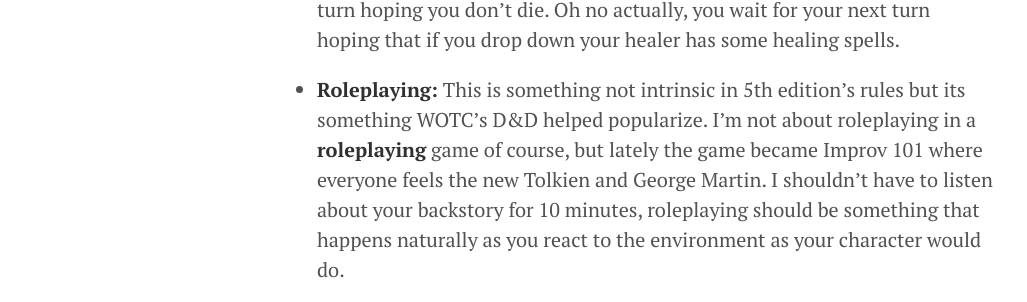
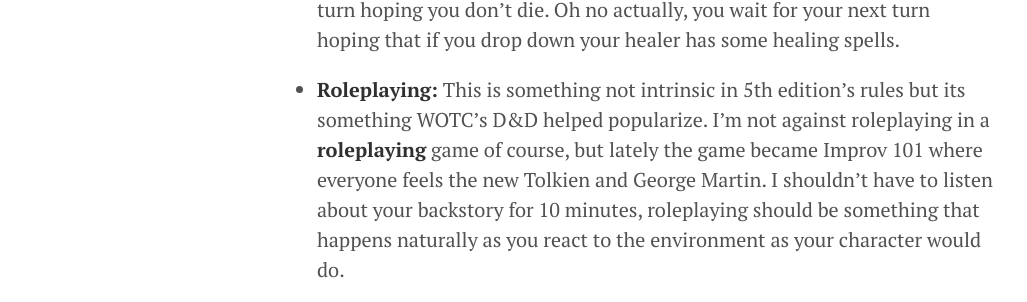
Before and after one commit to thevinter/thevinter.github.io, a Jekyll site: the page built from vinter-osr-primer.md, in a window 1280 px wide and 900 px high, scrolled down 1845 px. Shown: the part 184-486 px from the top of the window, without its empty margins (3-1030 px from the left). Built offline with Jekyll 4.4.1, drawn with Linux system fonts in a browser that asks for light colours.

Commit message:
Update vinter-osr-primer.md

```diff
--- a/vinter-osr-primer.md
+++ b/vinter-osr-primer.md
@@ -18,7 +18,7 @@ Someone will tell you D&D is a cooperative storytelling effort, others will tell
 
 * **Combat:** Combat is unfun, and it's not the DMs fault. The problem with it is that it's too long and tedious after the first few turns. You just declare your attack, roll the dice, get crazy 'cause you rolled a 20 and wait for your next turn hoping you don't die. Oh no actually, you wait for your next turn hoping that if you drop down your healer has some healing spells.
 
-* **Roleplaying:** This is something not intrinsic in 5th edition's rules but its something WOTC's D&D helped popularize. I'm not about roleplaying in a **roleplaying** game of course, but lately the game became Improv 101 where everyone feels the new Tolkien and George Martin. I shouldn't have to listen about your backstory for 10 minutes, roleplaying should be something that happens naturally as you react to the environment as your character would do.
+* **Roleplaying:** This is something not intrinsic in 5th edition's rules but its something WOTC's D&D helped popularize. I'm not against roleplaying in a **roleplaying** game of course, but lately the game became Improv 101 where everyone feels the new Tolkien and George Martin. I shouldn't have to listen about your backstory for 10 minutes, roleplaying should be something that happens naturally as you react to the environment as your character would do.
 
 * **Exploration:** 5th edition largely ignores Encumbrance rules, there's no strict time keeping, no one keeps tracks of arrows and rations. People find it cumbersome and then they complain that exploration and hex crawling feels boring. Go figure!
 
```
